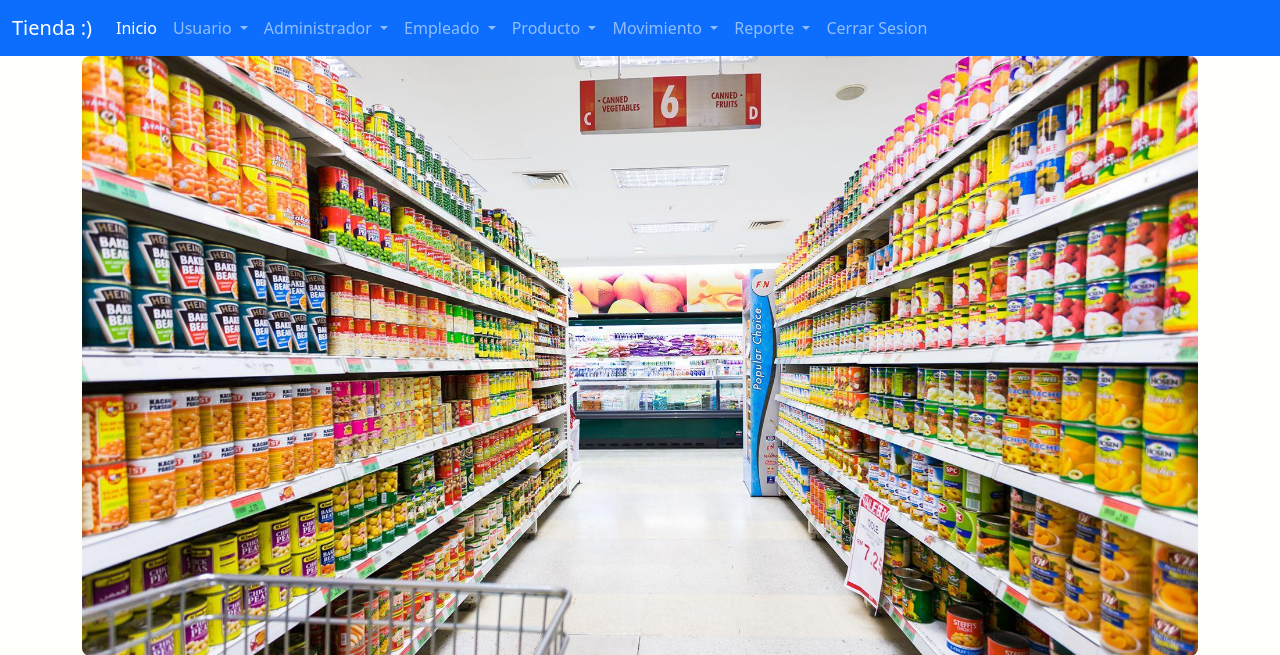
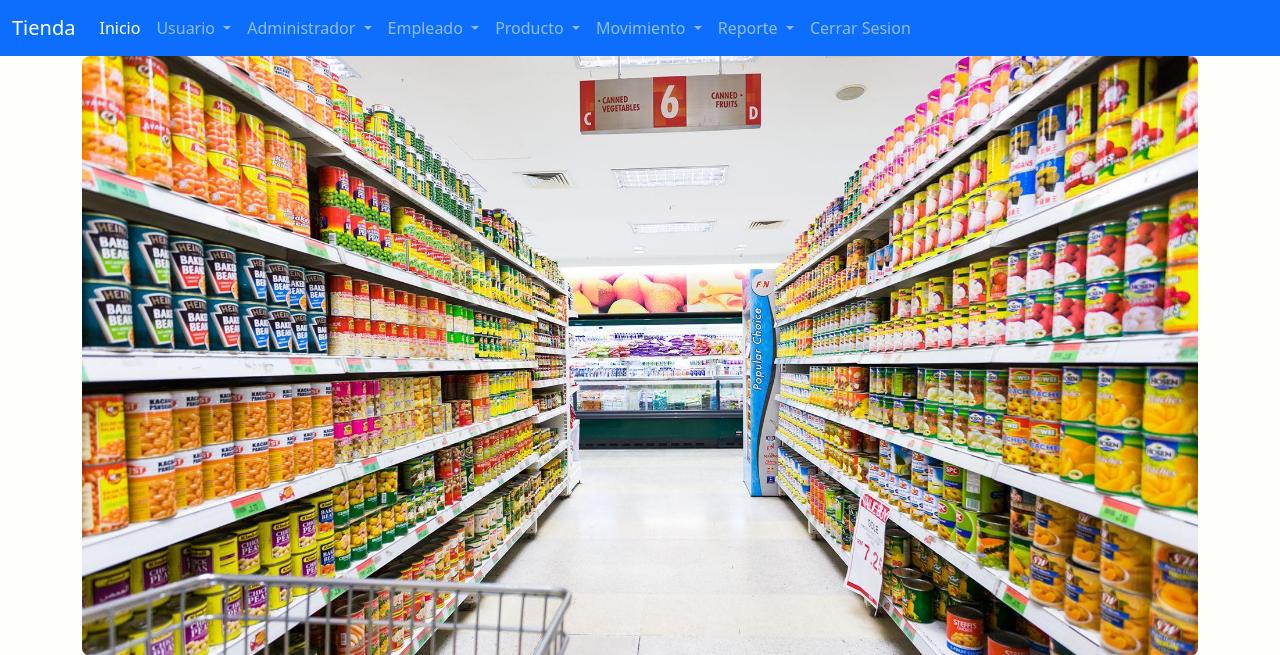
Before and after one commit to jorgeluismolin1-beep/sistema-inventario, a PHP site: page /libros.php in a window 1280 px wide. Shown: the top 655 px of the page. Run offline with PHP 8.4, Linux system fonts and the light colour scheme; a user stored in the database is signed in.

Commit message:
Update header.php

```diff
--- a/nuevo programa/templates/header.php
+++ b/nuevo programa/templates/header.php
@@ -5,7 +5,7 @@
 <!-- Contenedor -->
         <div class="container-fluid">
             <!-- Marca -->
-            <a class="navbar-brand" href="#"> Tienda :) </a>
+            <a class="navbar-brand" href="#"> Tienda  </a>
             <!-- Botón de navegación para pantallas pequeñas -->
             <button class="navbar-toggler" type="button" data-bs-toggle="collapse" data-bs-target="#navbarNavDropdown" aria-controls="navbarNavDropdown" aria-expanded="false" aria-label="Toggle navigation">
                 <span class="navbar-toggler-icon"></span>
```
